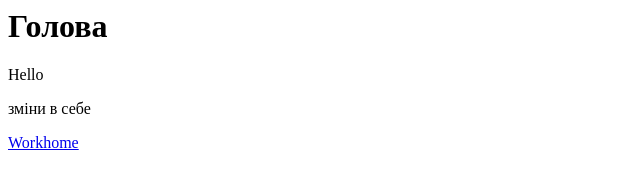
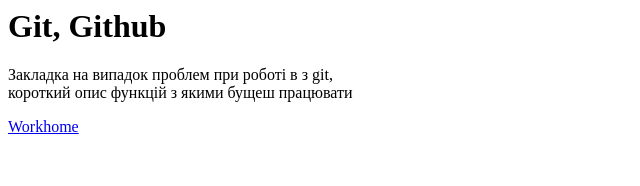
Before and after one commit to OleksandrZarytskyi/Homework-1, a plain HTML site: page index.html in a window 1280 px wide. Shown: the whole page, without its empty margins (0-640 px from the left). Drawn offline with Linux system fonts and the light colour scheme.

Commit message:
Заміна заголовку

```diff
--- a/index.html
+++ b/index.html
@@ -1,5 +1,4 @@
-<h1>Голова</h1>
-<p>Hello</p>
-<p> зміни в себе</p>
+<h1>Git, Github</h1>
+<p> Закладка на випадок проблем при роботі в з git, <br>короткий опис функцій з якими бущеш працювати</p>
 
 <a href="./Homework1/index.html">Workhome</a>
```
